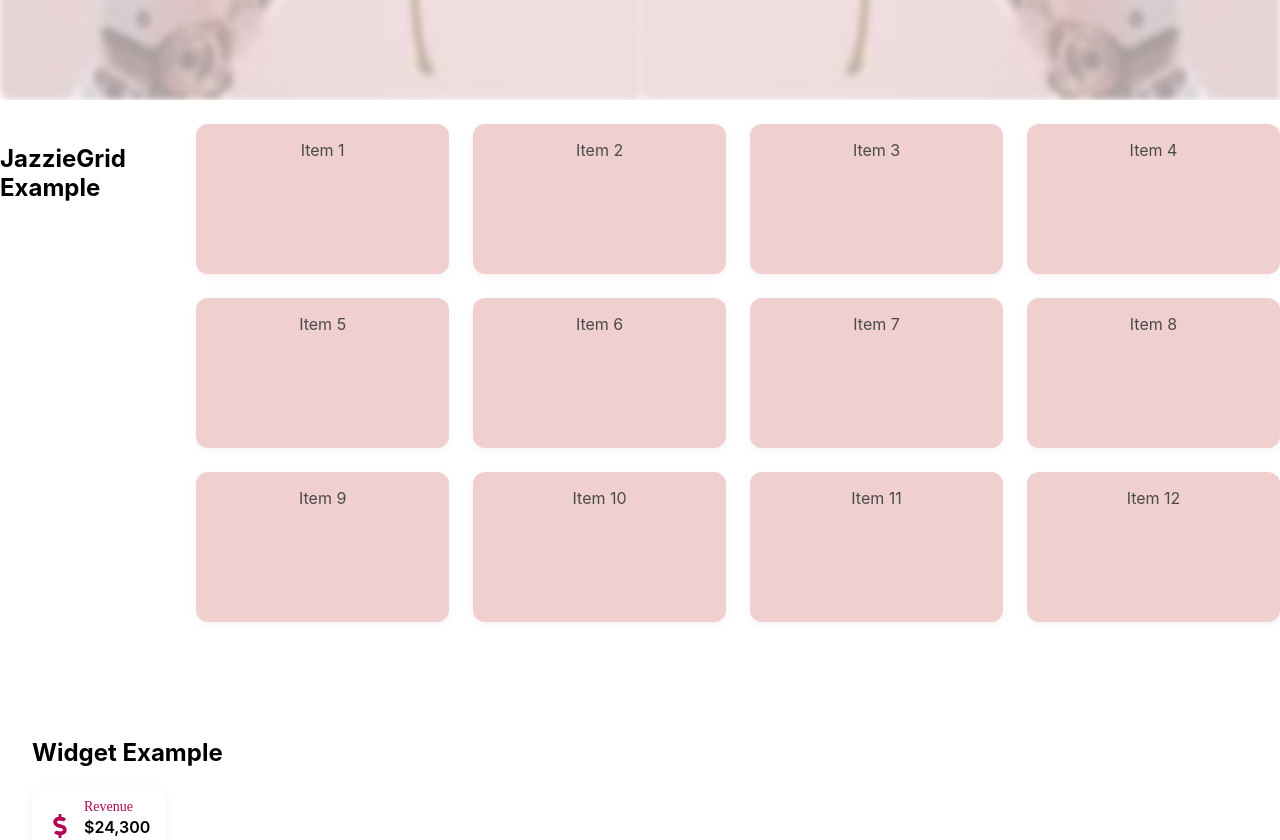
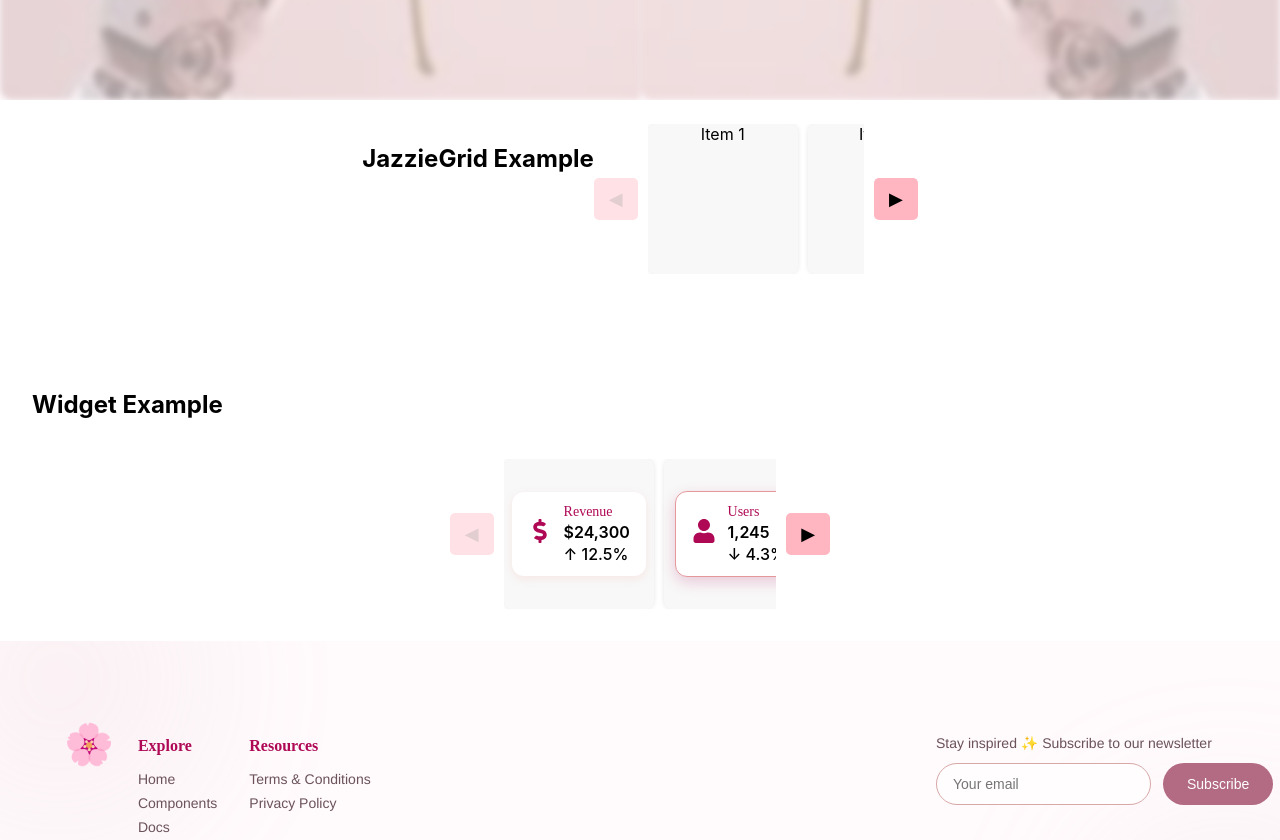
Before and after one commit to JazmyneB/jazzie-ui, a React (Create React App) app: page / in a window 1280 px wide. Shown: the part 740-1580 px from the top of the page. Built offline with nearby package versions, Linux system fonts and the light colour scheme.

Commit message:
fix(carousel): layout

```diff
--- a/babel.config.js
+++ b/babel.config.js
@@ -1,6 +1,3 @@
-module.exports = {
-  presets: [
-    ['@babel/preset-env', { targets: { node: "current" } }],
-    ['@babel/preset-react', { runtime: 'automatic' }],
-  ],
+export default {
+  presets: ["@babel/preset-env", "@babel/preset-react"]
 };
--- a/src/App.js
+++ b/src/App.js
@@ -1,13 +1,14 @@
 import React from 'react';
 import { BrowserRouter as Router, Routes, Route } from 'react-router-dom';
 import './App.css';
-import NavBar from './components/NavBar/NavBar';
-import Footer from './components/Footer/Footer';
-import Hero from './components/Hero/Hero';
-import Docs from './pages/DocsPage/DocsPage';
-import ComponentsPage from './pages/ComponentsPage/ComponentsPage';
-import JazzieGrid from './components/JazzieGrid/JazzieGrid';
-import DashboardWidget from './components/DashboardWidget/DashboardWidget';
+import NavBar from './components/NavBar/NavBar.jsx';
+import Footer from './components/Footer/Footer.jsx';
+import Hero from './components/Hero/Hero.jsx';
+import Docs from './pages/DocsPage/DocsPage.jsx';
+import ComponentsPage from './pages/ComponentsPage/ComponentsPage.jsx';
+import JazzieGrid from './components/JazzieGrid/JazzieGrid.jsx';
+import DashboardWidget from './components/DashboardWidget/DashboardWidget.jsx';
+import JazzieCarousel from './components/Carousel/Carousel.jsx';
 import { FaDollarSign, FaUser } from "react-icons/fa";
 
 const items = Array.from({ length: 12 }, (_, i) => `Item ${i + 1}`);
@@ -40,15 +41,19 @@ function App() {
         justifyContent: "center"
       }}>
          <h2>JazzieGrid Example</h2>
-      <JazzieGrid columns={4} gap="1.5rem" rowHeight="150px">
-        {items.map((item, idx) => (
-          <div key={idx}>{item}</div>
-        ))}
-      </JazzieGrid>
+         <JazzieCarousel visibleCount={4}>
+  {items.map((item, idx) => (
+    <div key={idx} style={{ height: "150px" }}>{item}</div>
+  ))}
+</JazzieCarousel>
+
       </div>
       <div style={{ padding: "2rem" }} >
       <h2>Widget Example</h2>
-      <DashboardWidget
+
+<br />
+
+  <JazzieCarousel visibleCount={2}><DashboardWidget
   title="Revenue"
   value="$24,300"
   trend={{ direction: "up", percentage: 12.5 }}
@@ -56,20 +61,19 @@ function App() {
   variant="soft" // soft | elevated | dark
   footer={<button>View Details</button>}
 />
-<br />
-  <DashboardWidget
+    <DashboardWidget
   title="Users"
   value="1,245"
   trend={{ direction: "down", percentage: 4.3 }}
   icon={<FaUser />}
   variant="elevated" />
-  <br/>
   <DashboardWidget
   title="Users"
   value="1,245"
   trend={{ direction: "down", percentage: 4.3 }}
   icon={<FaUser />}
   variant="dark" />
+  </JazzieCarousel>
 
     </div>
             </>
--- a/src/components/Carousel/Carousel.css
+++ b/src/components/Carousel/Carousel.css
@@ -1,45 +1,37 @@
-.jazzie-carousel {
-  position: relative;
-  width: 100%;
-  padding: 20px 0;
+.carousel-container {
   display: flex;
   align-items: center;
-}
-
-.carousel-track {
-  display: flex;
-  gap: 20px;
-  overflow-x: auto;
-  scroll-behavior: smooth;
-  padding: 10px 0;
-
-  /* Hide scrollbar */
-  scrollbar-width: none;
-}
-.carousel-track::-webkit-scrollbar {
-  display: none;
+  justify-content: center;
+  gap: 10px;
 }
 
 .carousel-btn {
-  background: white;
+  background-color: #ffb6c1;
   border: none;
-  font-size: 32px;
+  padding: 10px 15px;
   cursor: pointer;
-  padding: 10px 15px;
-  border-radius: 50%;
-  box-shadow: 0 4px 10px rgba(0,0,0,0.15);
-  transition: 0.2s ease;
-  z-index: 2;
+  font-size: 18px;
+  border-radius: 5px;
 }
 
-.carousel-btn:hover {
-  background: #ffe4e9; /* soft pink */
+.carousel-btn:disabled {
+  opacity: 0.4;
+  cursor: not-allowed;
 }
 
-.carousel-btn.left {
-  margin-right: 10px;
+.carousel-window {
+  display: flex;
+  overflow: hidden;
+  gap: 10px;
 }
 
-.carousel-btn.right {
-  margin-left: 10px;
+.carousel-item {
+  flex: 0 0 150px;
+  height: 150px;
+  background-color: #f8f8f8;
+  display: flex;
+  align-items: center;
+  justify-content: center;
+  border-radius: 8px;
+  box-shadow: 0 0 5px rgba(0,0,0,0.1);
 }
--- a/src/components/Carousel/Carousel.jsx
+++ b/src/components/Carousel/Carousel.jsx
@@ -1,28 +1,28 @@
-import React, { useRef } from "react";
+import React, { useState } from "react";
 import "./Carousel.css";
 
-const JazzieCarousel = ({ children }) => {
-  const trackRef = useRef(null);
+const JazzieCarousel = ({ children, visibleCount = 4 }) => {
+  const [startIndex, setStartIndex] = React.useState(0);
 
-  const scrollLeft = () => {
-    trackRef.current.scrollBy({ left: -300, behavior: "smooth" });
-  };
+  const items = React.Children.toArray(children); // converts children to array
 
-  const scrollRight = () => {
-    trackRef.current.scrollBy({ left: 300, behavior: "smooth" });
-  };
+  const handlePrev = () => setStartIndex(Math.max(0, startIndex - 1));
+  const handleNext = () => setStartIndex(Math.min(items.length - visibleCount, startIndex + 1));
+
+  const visibleItems = items.slice(startIndex, startIndex + visibleCount);
 
   return (
-    <div className="jazzie-carousel">
-      <button className="carousel-btn left" onClick={scrollLeft}>‹</button>
-
-      <div className="carousel-track" ref={trackRef}>
-        {children}
+    <div className="carousel-container">
+      <button className="carousel-btn" onClick={handlePrev} disabled={startIndex === 0}>◀</button>
+      <div className="carousel-window">
+        {visibleItems.map((child, idx) => (
+          <div className="carousel-item" key={idx}>{child}</div>
+        ))}
       </div>
-
-      <button className="carousel-btn right" onClick={scrollRight}>›</button>
+      <button className="carousel-btn" onClick={handleNext} disabled={startIndex + visibleCount >= items.length}>▶</button>
     </div>
   );
 };
 
+
 export default JazzieCarousel;
--- a/src/pages/ComponentsPage/ComponentsPage.jsx
+++ b/src/pages/ComponentsPage/ComponentsPage.jsx
@@ -1,5 +1,5 @@
 import React, { useState } from "react";
-import { componentsData } from "../../constants";
+import { componentsData } from "../../constants.js";
 import "./ComponentsPage.css";
 
 const ComponentsPage = () => {
```
Also changed, not shown: src/constants.js (+15 -15 lines).
